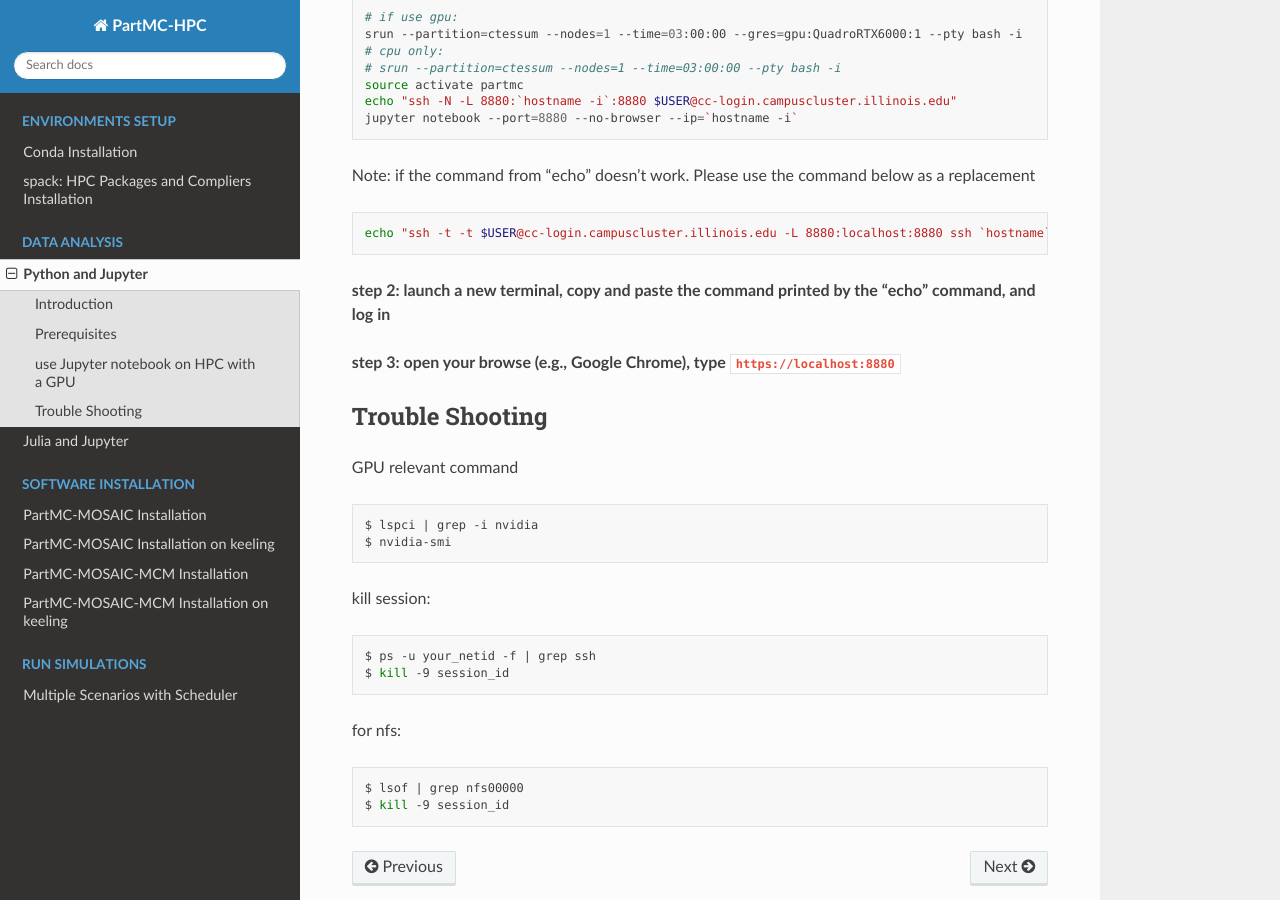
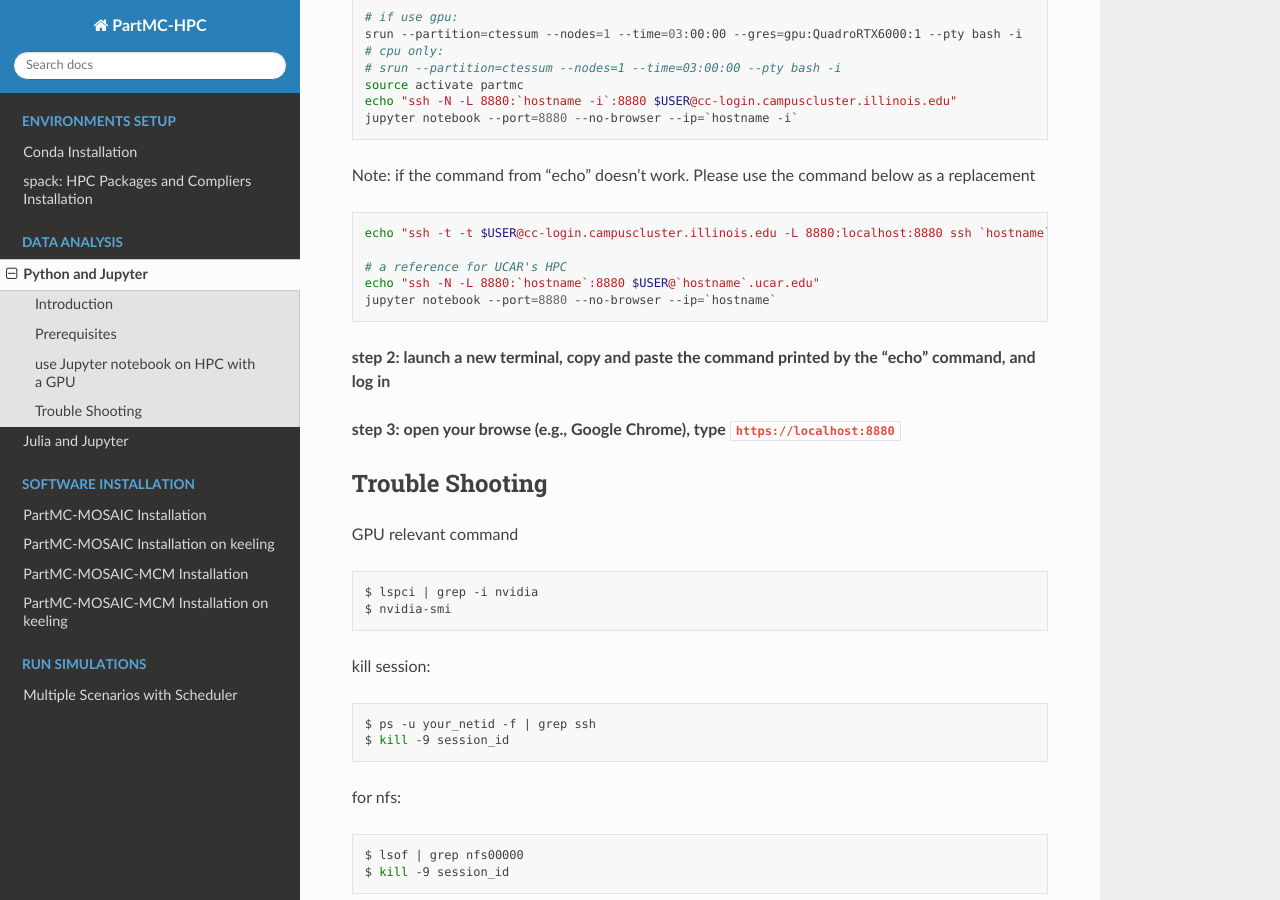
Before and after one commit to zhonghua-zheng/PartMC-HPC, a Sphinx documentation site: the page built from source/page/data_analysis/python_jupyter.md, in a window 1280 px wide and 900 px high, scrolled down 749 px. Built offline with Sphinx 7.4.7 and the Read the Docs theme 2.0.0, drawn with Linux system fonts in a browser that asks for light colours.

Commit message:
added UCAR's HPC

````diff
--- a/README.rst
+++ b/README.rst
@@ -3,4 +3,6 @@ PartMC on High-performance computing (HPC) Environments
 
 This website provides the information about how to install software (including compilers) relevant to `PartMC <https://github.com/compdyn/partmc>`_, and perform analysis (e.g., using Jupyter) on HPC.
 
+The website is available at: https://partmc-hpc.readthedocs.io/en/latest/
+
 Author: `Dr. Zhonghua Zheng <https://zzheng93.github.io/>`_
--- a/source/page/data_analysis/python_jupyter.md
+++ b/source/page/data_analysis/python_jupyter.md
@@ -36,6 +36,10 @@ jupyter notebook --port=8880 --no-browser --ip=`hostname -i`
 Note: if the command from "echo" doesn't work. Please use the command below as a replacement
 ```bash
 echo "ssh -t -t $USER@cc-login.campuscluster.illinois.edu -L 8880:localhost:8880 ssh `hostname` -L 8880:localhost:8880"
+
+# a reference for UCAR's HPC
+echo "ssh -N -L 8880:`hostname`:8880 $USER@`hostname`.ucar.edu"
+jupyter notebook --port=8880 --no-browser --ip=`hostname`
 ```
 
 **step 2: launch a new terminal, copy and paste the command printed by the "echo" command, and log in**
````
